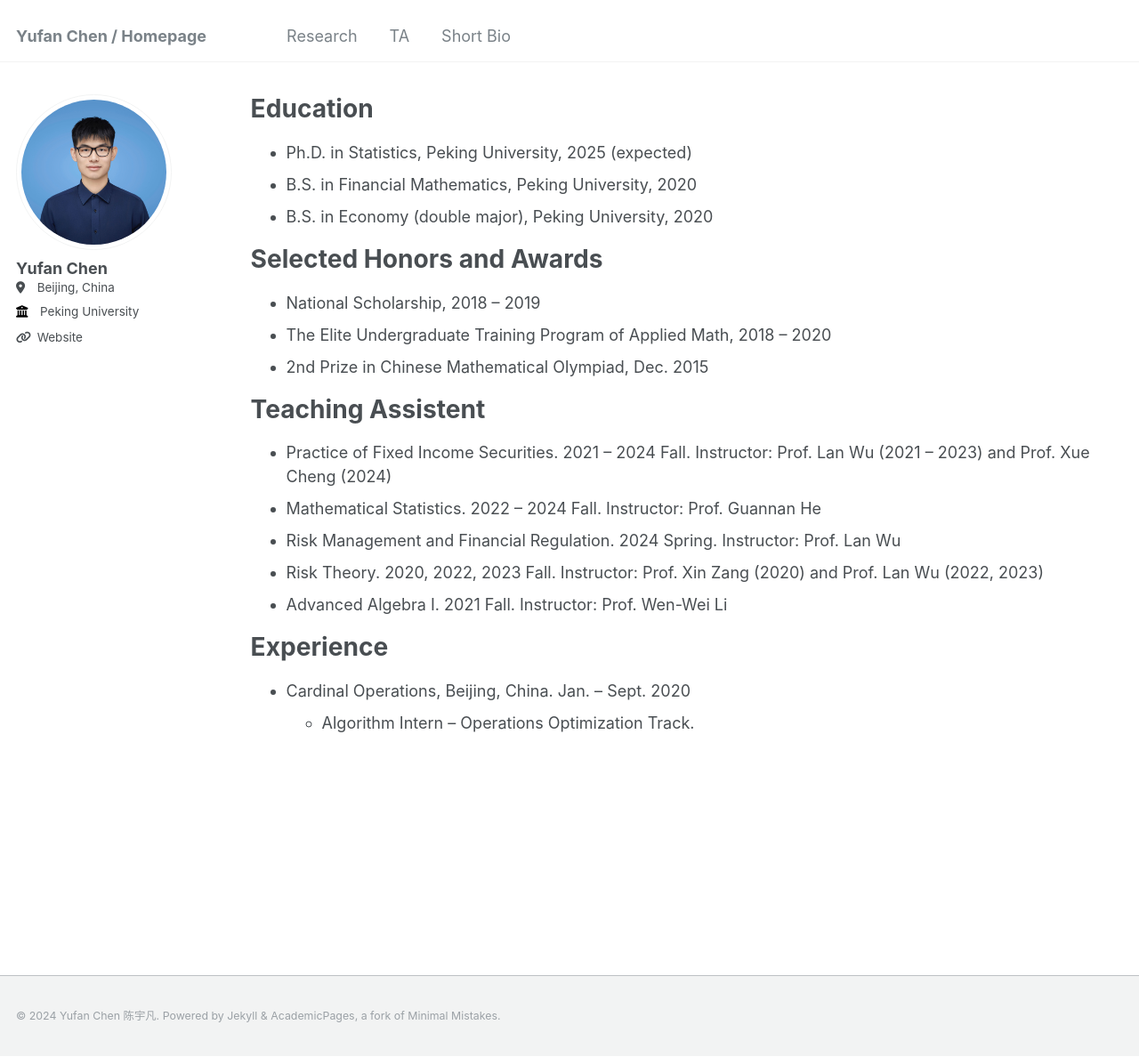
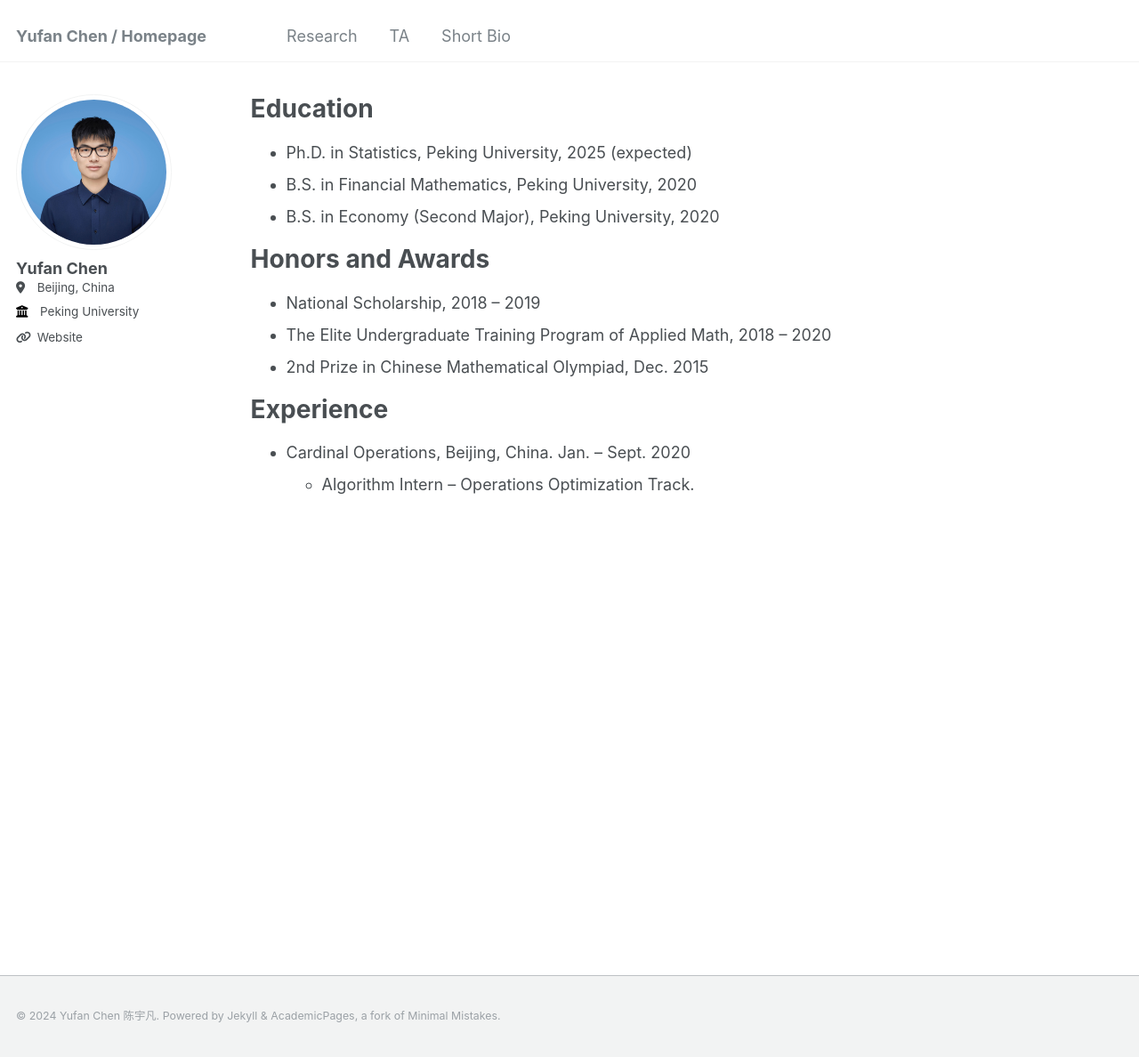
Before and after one commit to YuwanIvan/yuwanivan.github.io, a Jekyll site: the page built from _pages/cv.md, in a window 1280 px wide and 1188 px high. Shown: the whole window at 89% size. Built offline with Jekyll 4.4.1, drawn with Linux system fonts in a browser that asks for light colours.

Commit message:
Update cv.md

```diff
--- a/_pages/cv.md
+++ b/_pages/cv.md
@@ -13,25 +13,16 @@ Education
 ======
 * Ph.D. in Statistics, Peking University, 2025 (expected)
 * B.S. in Financial Mathematics, Peking University, 2020
-* B.S. in Economy (double major), Peking University, 2020
+* B.S. in Economy (Second Major), Peking University, 2020
 
 
-Selected Honors and Awards
+Honors and Awards
 ======
 * National Scholarship, 2018 -- 2019
 * The Elite Undergraduate Training Program of Applied Math, 2018 -- 2020
 * 2nd Prize in Chinese Mathematical Olympiad, Dec. 2015
 
 
-Teaching Assistent
-======
-* Practice of Fixed Income Securities. 2021 -- 2024 Fall. Instructor: Prof. Lan Wu (2021 -- 2023) and Prof. Xue Cheng (2024)
-* Mathematical Statistics. 2022 -- 2024 Fall. Instructor: Prof. Guannan He
-* Risk Management and Financial Regulation. 2024 Spring. Instructor: Prof. Lan Wu
-* Risk Theory. 2020, 2022, 2023 Fall. Instructor: Prof. Xin Zang (2020) and Prof. Lan Wu (2022, 2023)
-* Advanced Algebra I. 2021 Fall. Instructor: Prof. Wen-Wei Li
-
-
 Experience
 ======
 * Cardinal Operations, Beijing, China. Jan. -- Sept. 2020
```
